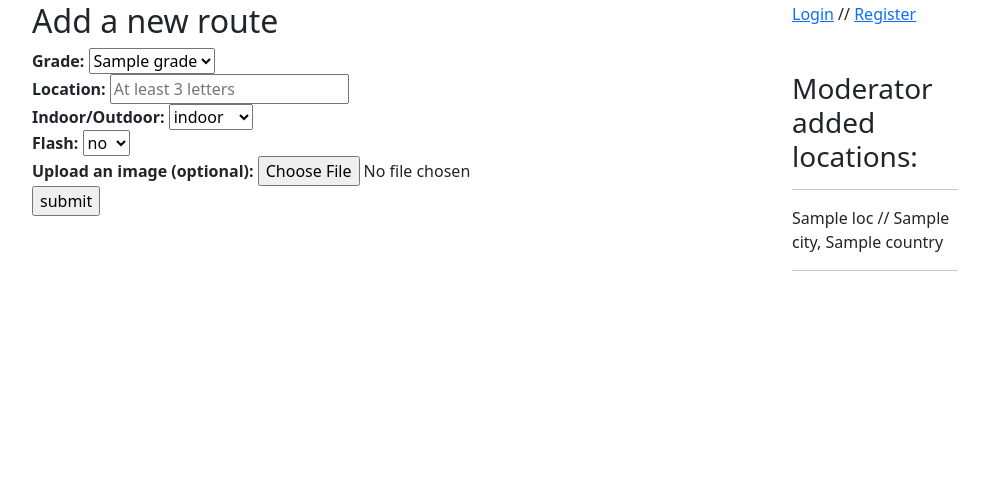
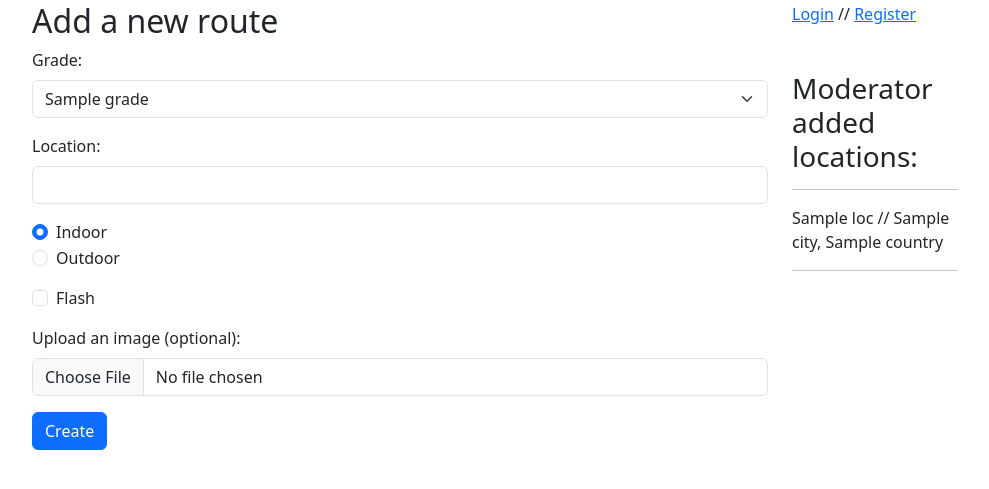
Before and after one commit to saimouu/climbing-tracker, a Flask app: template templates/new.html in a window 1280 px wide. Shown: the part 54-543 px from the top of the page, without its empty margins (50-1039 px from the left). Run offline with Flask 3, Linux system fonts and the light colour scheme; the template is opened without the code that fills it: most values are stand-ins (such as "Sample title", 1, 10 or a date in 2020).

Commit message:
better forms

```diff
--- a/climbs.py
+++ b/climbs.py
@@ -3,7 +3,7 @@ from sqlalchemy.sql import text
 import users, flashes
 
 def get_all_climbs():
-    sql = text("SELECT R.grade, R.location, R.time, R.id, U.username, R.user_id FROM routes R, users U WHERE R.user_id = U.id AND R.visible=TRUE ORDER BY R.time DESC;")
+    sql = text("SELECT R.grade, R.location, R.time, R.id, U.username, R.user_id, R.indoor FROM routes R, users U WHERE R.user_id = U.id AND R.visible=TRUE ORDER BY R.time DESC;")
     result = db.session.execute(sql)
     return result.fetchall()
 
--- a/routes.py
+++ b/routes.py
@@ -25,10 +25,9 @@ def new():
 
 @app.route("/create", methods=["POST"])
 def create():
-    grade, location, flashed = request.form["grade"], request.form["locations"], request.form["flash"]
-    indoor = True if request.form["indoor"] == "indoor"  else False
+    grade, location, indoor = request.form["grade"], request.form["locations"], request.form["indoor"]
+    flashed = True if "flash" in request.form else False
     content = {"grade": grade, "location": location, "indoor": indoor, "flash": flashed}
-
     if not climbs.check_climb_content(content=content):
         flash("Invalid inputs. Location must be at least 3 letter.", category="error")
         return redirect("/new")
--- a/templates/index.html
+++ b/templates/index.html
@@ -7,8 +7,9 @@
 {% for route in routes %}
 <a href="/climb/{{ route.id }}">Go to route</a><br/>
 <b>Grade:</b> {{ route.grade }}<br/>
-<b>Location:</b> {{ route.location }}<br/>
-<b>Added by:</b><a href="/user/{{ route.user_id }}">{{ route.username }}</a> <br/>
+<b>Location:</b> {{ route.location }}
+{% if route.indoor %} (indoor) {% else %} (outdoor) {% endif %} <br/>
+<b>Added by:</b> <a href="/user/{{ route.user_id }}">{{ route.username }}</a> <br/>
 <b>Time:</b> {{ route.time.strftime("%H:%M, %d-%m-%Y") }}
 <hr>
 {% endfor %}
--- a/templates/new.html
+++ b/templates/new.html
@@ -4,34 +4,53 @@
 {% block content %}
 <!-- enctype must be added otherwise file uploads don't work-->
 <form action="/create" method="POST" enctype="multipart/form-data">
-<label for="grade"><b>Grade:</b></label>
-<select name="grade">
+
+    <div class="mb-3">
+        <label for="grade" class="form-label">Grade:</label>
+        <select name="grade" class="form-select" aria-label="Default select example">
             {% for grade in grades %}
             <option value="{{ grade }}">{{ grade }}</option>
             {% endfor %}
-</select><br>
-<label for="locations"><b>Location:</b></label>
-<input type="text" list="locations" name="locations" placeholder="At least 3 letters">
+        </select>
+    </div>
+
+    <div class="mb-3">
+        <label for="locations" class="form-label">Location:</label>
+        <input class="form-control" type="text" list="locations" name="locations" placeholder="">
         <datalist id="locations">
             {% for loc in locations %}
             <option value="{{ loc.name }}">{{ loc.name }} </option>
             {% endfor %}
         </datalist>
-<br>
-<label for="indoor"><b>Indoor/Outdoor:</b></label>
-<select name="indoor" id="indoor">
-    <option value="indoor">indoor</option>
-    <option value="outdoor">outdoor</option>
-</select><br>
+    </div>
+    <div>
+        <div class="form-check">
+            <input class="form-check-input" type="radio" name="indoor" id="indoor" value="True" checked>
+            <label class="form-check-label" for="indoor">Indoor</label>
+        </div>
+        <div class="form-check mb-3">
+            <input class="form-check-input" type="radio" name="indoor" id="outdoor" value="False">
+            <label class="form-check-label" for="outdoor">Outdoor</label>
+        </div>
+    </div>
+    <div class="form-check mb-3">
+        <input class="form-check-input" type="checkbox" value="True" name="flash">
+        <label class="form-check-label" for="flash">Flash</label>
+    </div>
+
+    <!--
     <label for="flash"><b>Flash:</b></label>
     <select name="flash" id="flash">
         <option value="False">no</option>
         <option value="True">yes</option>
     </select><br>
-<label for="img"><b>Upload an image (optional):</b></label>
-<input type="file" name="img" id="img">
-<br>
-<input type="submit" value="submit">
+    -->
+    <div class="mb-3">
+        <label for="img" class="form-label">Upload an image (optional):</label>
+        <input type="file" name="img" id="img" class="form-control" aria-label="file example">
+    </div>
+
+    <button type="submit" class="btn btn-primary">Create</button>
 </form>
 {% endblock %}
 
```
Also changed, not shown: templates/login.html (+10 -6 lines), templates/register.html (+13 -8 lines). Lines whose indentation alone changed are shown as unchanged.
